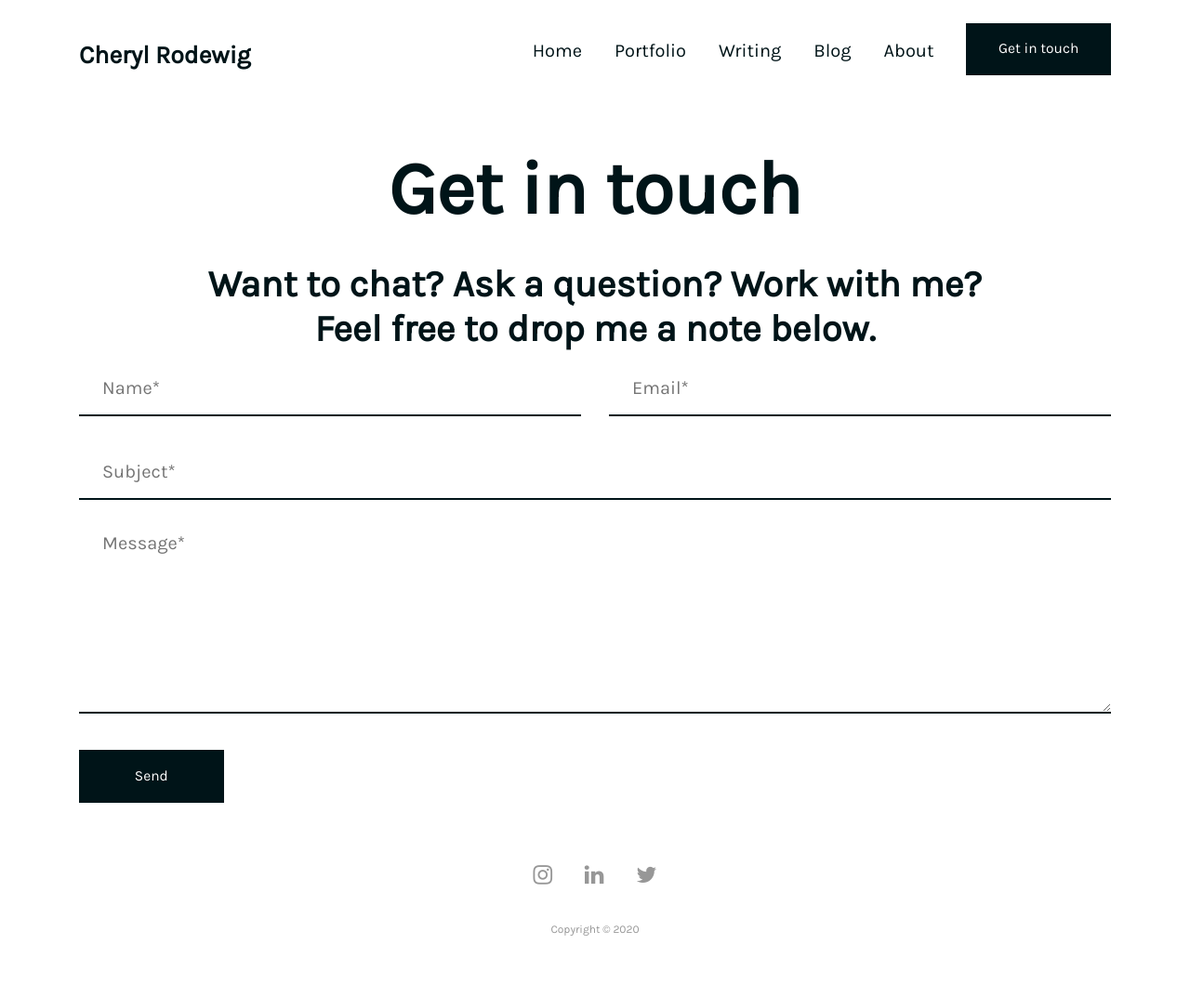
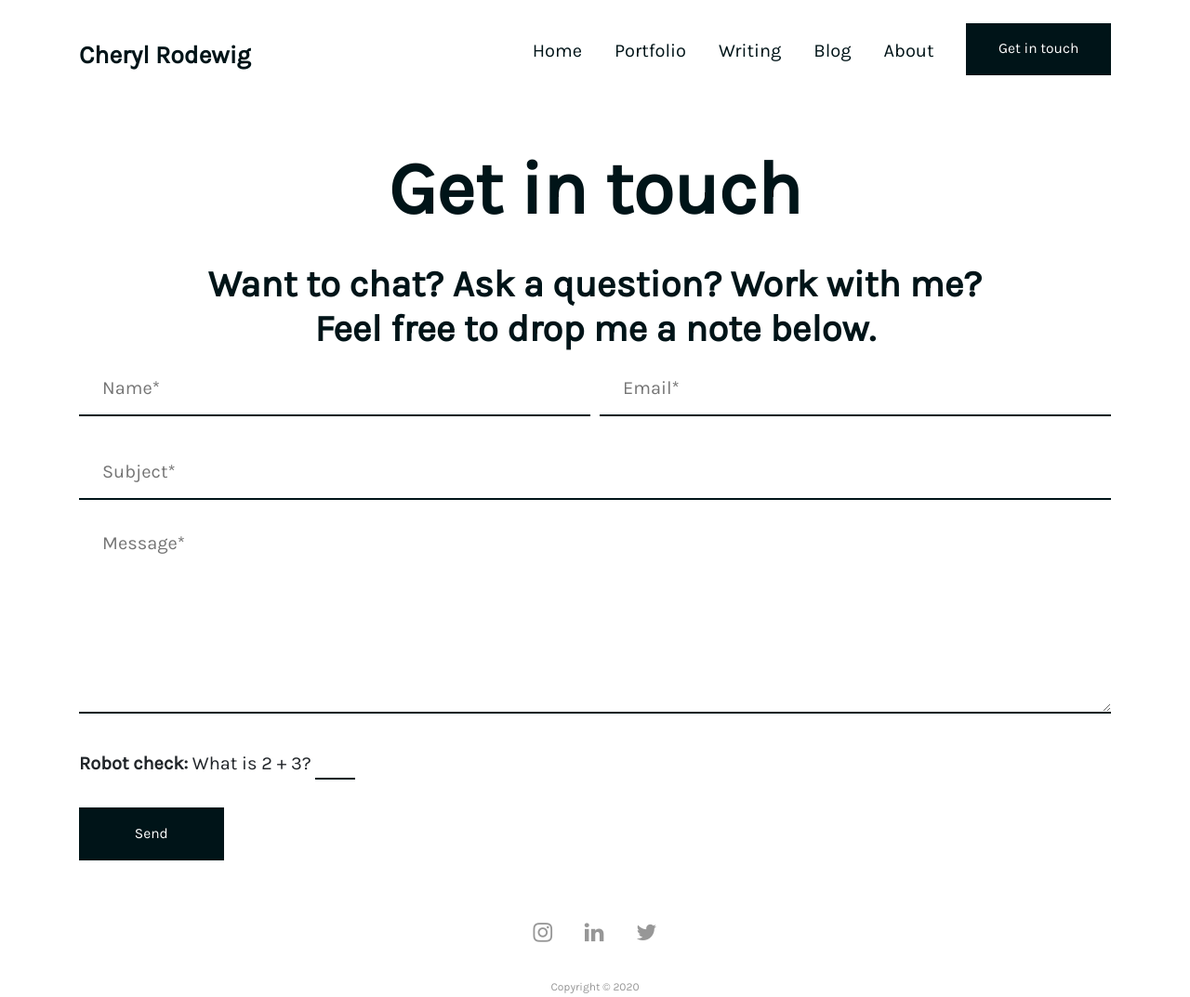
Before and after one commit to crodewig/crodewig.github.io, a Jekyll site: the page built from contact.html, in a window 1280 px wide. Shown: the whole page at 93% size. Built offline with Jekyll 4.4.1, drawn with Linux system fonts in a browser that asks for light colours; before the commit the page ends 1011 px from its top, so only the background shows below that.

Commit message:
Add contact form verification

```diff
--- a/contact.html
+++ b/contact.html
@@ -18,21 +18,25 @@ title: Contact
   <iframe name="hidden_iframe" id="hidden_iframe" style="display:none;"
     onload="if(submitted) {window.location='/thanks';}"></iframe>
 
-  <form
+  <form class="needs-validation"
     action="https://docs.google.com/forms/u/0/d/e/1FAIpQLScoRJRsmMSnjDQIJhSsUG13trrTy6G3FqKjFmOqLBywEvOA3w/formResponse"
     method="post" target="hidden_iframe" onsubmit="submitted=true;">
-    <div class="row">
+    <div class="form-row">
       <div class="col-md-6">
         <input type="text" name="entry.1493079505" placeholder="Name*" required>
       </div>
       <div class="col-md-6">
-        <input type="text" name="entry.1379702114" placeholder="Email*" required>
+        <input type="text" name="entry.1379702114" pattern="[a-z0-9._%+-]+@[a-z0-9.-]+\.[a-z]{2,4}$" placeholder="Email*" required>
       </div>
       <div class="col-md-12">
         <input type="text" name="entry.2053780508" placeholder="Subject*" required>
       </div>
       <div class="col-md-12">
         <textarea name="entry.1889117978" placeholder="Message*" required></textarea>
+      </div>
+      <div class="col-md-12 text-left">
+        <label for="math-challenge"><strong>Robot check:</strong> What is 2 + 3?</label>
+        <input style="display:inline;height:auto;width:auto;padding: 0 10px;" size="1" maxlength="1" id="math-challenge" type="text" name="entry.1851792704" required>
       </div>
       <div class="col-md-12 text-center text-md-left">
         <button class="btn" type="submit">Send</button>
```
